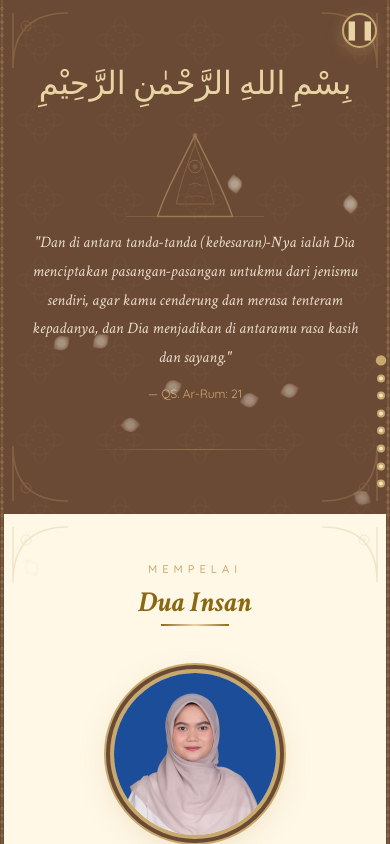
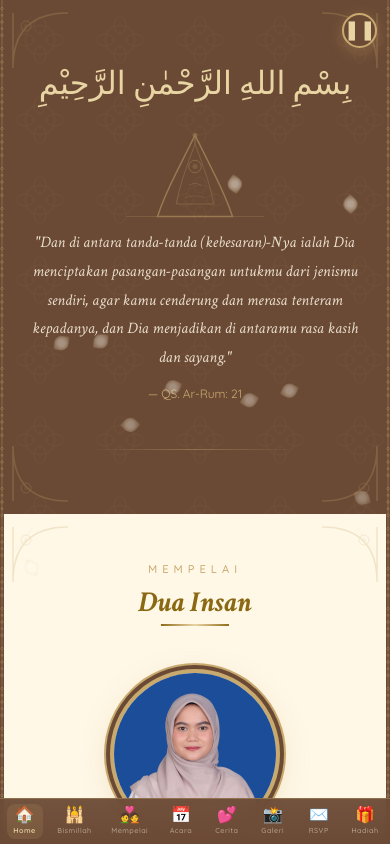
Before and after one commit to adhiardiansyah/wedding-invitation, a plain HTML site: page index.html in a window 390 px wide. Both pictures are taken after a click on the link "BUKA UNDANGAN". Shown: the part 844-1688 px from the top of the page. Drawn offline with Linux system fonts and the light colour scheme.

Commit message:
📱 Bottom navigation bar: ganti nav dots dengan bottom nav ala mobile app

```diff
--- a/index.html
+++ b/index.html
@@ -261,27 +261,38 @@
         .gebyok-corner.bl { bottom: 1rem; left: 1rem; transform: scaleY(-1); }
         .gebyok-corner.br { bottom: 1rem; right: 1rem; transform: scale(-1); }
 
-        /* ===== NAVIGATION DOTS ===== */
-        .nav-dots {
-            position: fixed; right: 0.5rem; top: 50%; transform: translateY(-50%);
-            z-index: 1000; display: flex; flex-direction: column; gap: 0.6rem; opacity: 0;
-            transition: opacity 0.5s ease;
+        /* ===== BOTTOM NAVIGATION BAR ===== */
+        .bottom-nav {
+            position: fixed; bottom: 0; left: 0; right: 0;
+            z-index: 1000;
+            background: linear-gradient(180deg, rgba(107, 74, 53, 0.95) 0%, rgba(107, 74, 53, 1) 100%);
+            backdrop-filter: blur(10px);
+            border-top: 1px solid rgba(200, 169, 110, 0.4);
+            display: flex; justify-content: space-around; align-items: center;
+            padding: 0.4rem 0.2rem;
+            opacity: 0; transform: translateY(100%);
+            transition: opacity 0.5s ease, transform 0.5s ease;
         }
-        .nav-dots.visible { opacity: 1; }
-        .nav-dot {
-            width: 10px; height: 10px; border-radius: 50%;
-            background: var(--cream-dark); border: 2px solid var(--gold);
-            cursor: pointer; transition: all 0.3s ease; position: relative;
+        .bottom-nav.visible { opacity: 1; transform: translateY(0); }
+        .bottom-nav-item {
+            display: flex; flex-direction: column; align-items: center; gap: 0.15rem;
+            cursor: pointer; padding: 0.3rem 0.5rem; border-radius: 8px;
+            transition: all 0.3s ease; text-decoration: none;
+            min-width: 42px;
         }
-        .nav-dot.active { background: var(--gold); transform: scale(1.3); }
-        .nav-dot .tooltip {
-            position: absolute; right: 20px; top: 50%; transform: translateY(-50%);
-            background: var(--brown-dark); color: var(--gold-light);
-            padding: 4px 10px; border-radius: 4px;
-            font-family: var(--font-sans); font-size: 0.65rem; letter-spacing: 1px;
-            white-space: nowrap; opacity: 0; pointer-events: none; transition: opacity 0.3s ease;
+        .bottom-nav-item:active { transform: scale(0.9); }
+        .bottom-nav-item .nav-icon { font-size: 1.1rem; line-height: 1; }
+        .bottom-nav-item .nav-label {
+            font-family: var(--font-sans); font-size: 0.5rem; font-weight: 500;
+            letter-spacing: 0.5px; color: rgba(255, 248, 231, 0.5);
+            transition: color 0.3s ease;
         }
-        .nav-dot:hover .tooltip { opacity: 1; }
+        .bottom-nav-item.active .nav-label { color: var(--gold-light); font-weight: 600; }
+        .bottom-nav-item.active { background: rgba(200, 169, 110, 0.15); }
+        @media (min-width: 768px) {
+            .bottom-nav { max-width: 500px; left: 50%; transform: translateX(-50%) translateY(100%); border-radius: 16px 16px 0 0; }
+            .bottom-nav.visible { transform: translateX(-50%) translateY(0); }
+        }
 
         /* ===== SECTION STYLES ===== */
         section { padding: 5rem 1.5rem; position: relative; }
@@ -560,7 +571,7 @@
 
         /* ===== FOOTER ===== */
         .footer {
-            background: var(--brown-dark); text-align: center; padding: 3rem 1.5rem;
+            background: var(--brown-dark); text-align: center; padding: 3rem 1.5rem 5rem;
             position: relative; overflow: hidden;
         }
         .footer::before {
@@ -619,8 +630,10 @@
             .cover-arch { left: 5%; right: 5%; }
             section { padding: 3rem 1rem; max-width: 100%; }
             .section-title { font-size: 1.8rem; }
-            .nav-dots { right: 0.3rem; }
-            .nav-dot { width: 8px; height: 8px; }
+            .bottom-nav { padding: 0.3rem 0.1rem; }
+            .bottom-nav-item { min-width: 36px; padding: 0.25rem 0.3rem; }
+            .bottom-nav-item .nav-icon { font-size: 1rem; }
+            .bottom-nav-item .nav-label { font-size: 0.45rem; }
             .music-toggle { top: 0.8rem; right: 0.8rem; width: 35px; height: 35px; }
             .gebyok-corner { width: 80px; height: 80px; }
             body::after { border-image-width: 0 4px; }
@@ -652,17 +665,17 @@
         <span class="music-icon" id="musicIcon">♪</span>
     </div>
 
-    <!-- Navigation Dots -->
-    <div class="nav-dots" id="navDots">
-        <div class="nav-dot active" data-section="cover"><span class="tooltip">Home</span></div>
-        <div class="nav-dot" data-section="bismillah"><span class="tooltip">Bismillah</span></div>
-        <div class="nav-dot" data-section="couple"><span class="tooltip">Mempelai</span></div>
-        <div class="nav-dot" data-section="events"><span class="tooltip">Acara</span></div>
-        <div class="nav-dot" data-section="story"><span class="tooltip">Cerita</span></div>
-        <div class="nav-dot" data-section="gallery"><span class="tooltip">Galeri</span></div>
-        <div class="nav-dot" data-section="rsvp"><span class="tooltip">RSVP</span></div>
-        <div class="nav-dot" data-section="gift"><span class="tooltip">Hadiah</span></div>
-    </div>
+    <!-- Bottom Navigation Bar -->
+    <nav class="bottom-nav" id="bottomNav">
+        <div class="bottom-nav-item active" data-section="cover"><span class="nav-icon">🏠</span><span class="nav-label">Home</span></div>
+        <div class="bottom-nav-item" data-section="bismillah"><span class="nav-icon">🕌</span><span class="nav-label">Bismillah</span></div>
+        <div class="bottom-nav-item" data-section="couple"><span class="nav-icon">💑</span><span class="nav-label">Mempelai</span></div>
+        <div class="bottom-nav-item" data-section="events"><span class="nav-icon">📅</span><span class="nav-label">Acara</span></div>
+        <div class="bottom-nav-item" data-section="story"><span class="nav-icon">💕</span><span class="nav-label">Cerita</span></div>
+        <div class="bottom-nav-item" data-section="gallery"><span class="nav-icon">📸</span><span class="nav-label">Galeri</span></div>
+        <div class="bottom-nav-item" data-section="rsvp"><span class="nav-icon">✉️</span><span class="nav-label">RSVP</span></div>
+        <div class="bottom-nav-item" data-section="gift"><span class="nav-icon">🎁</span><span class="nav-label">Hadiah</span></div>
+    </nav>
 
     <!-- ===== COVER ===== -->
     <section class="cover" id="cover">
@@ -1018,7 +1031,7 @@
         // Open invitation
         function openInvitation(e) {
             e.preventDefault();
-            document.getElementById('navDots').classList.add('visible');
+            document.getElementById('bottomNav').classList.add('visible');
             document.getElementById('bismillah').scrollIntoView({ behavior: 'smooth' });
         }
 
@@ -1062,12 +1075,16 @@
         }
         updateCountdown(); setInterval(updateCountdown, 1000);
 
-        // Nav dots
+        // Bottom nav
         const sections = ['cover','bismillah','couple','events','story','gallery','rsvp','gift'];
-        const navDots = document.querySelectorAll('.nav-dot');
-        navDots.forEach(dot => dot.addEventListener('click', () => document.getElementById(dot.dataset.section).scrollIntoView({ behavior: 'smooth' })));
+        const navItems = document.querySelectorAll('.bottom-nav-item');
+        navItems.forEach(item => item.addEventListener('click', () => {
+            document.getElementById(item.dataset.section).scrollIntoView({ behavior: 'smooth' });
+        }));
         const sectionObs = new IntersectionObserver(entries => {
-            entries.forEach(entry => { if (entry.isIntersecting) navDots.forEach(d => d.classList.toggle('active', d.dataset.section === entry.target.id)); });
+            entries.forEach(entry => {
+                if (entry.isIntersecting) navItems.forEach(i => i.classList.toggle('active', i.dataset.section === entry.target.id));
+            });
         }, { rootMargin: '-30% 0px -30% 0px' });
         sections.forEach(id => { const el = document.getElementById(id); if (el) sectionObs.observe(el); });
 
```
